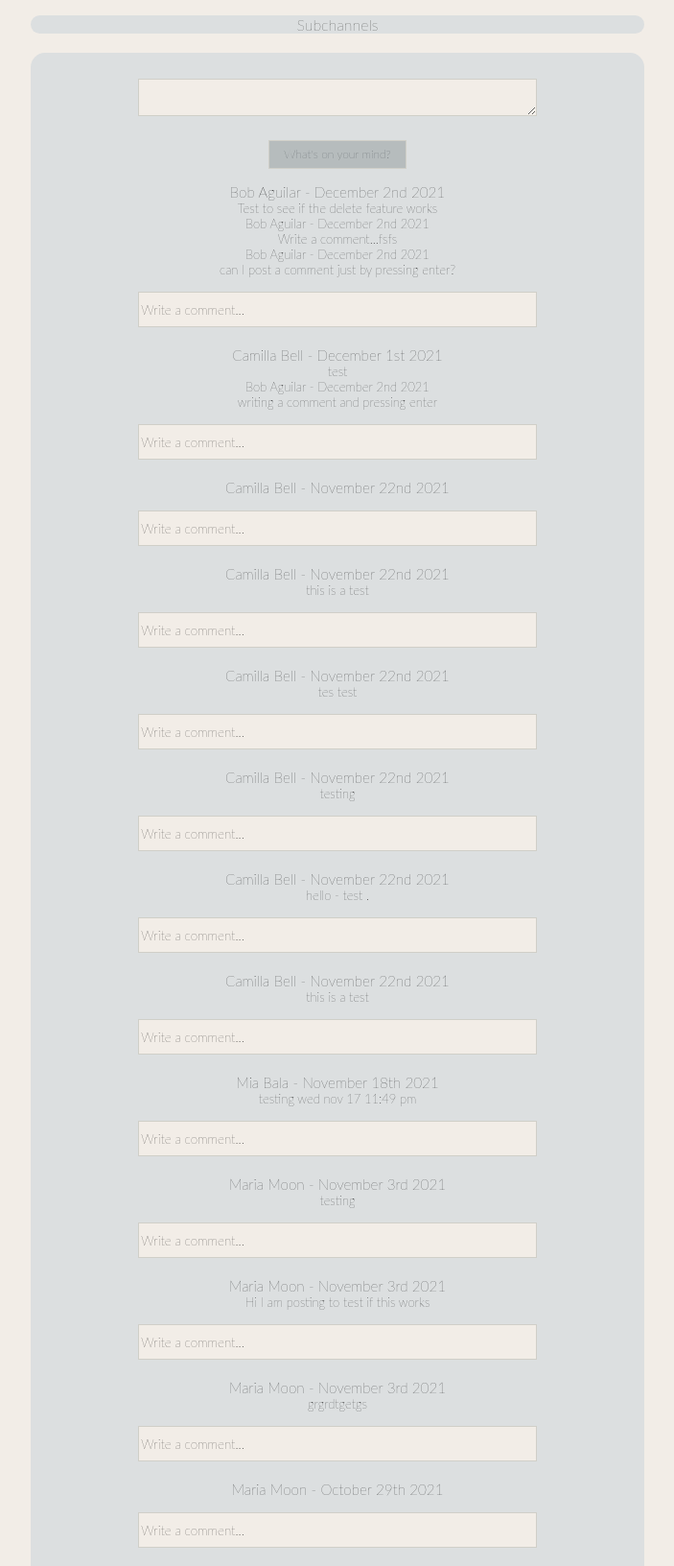
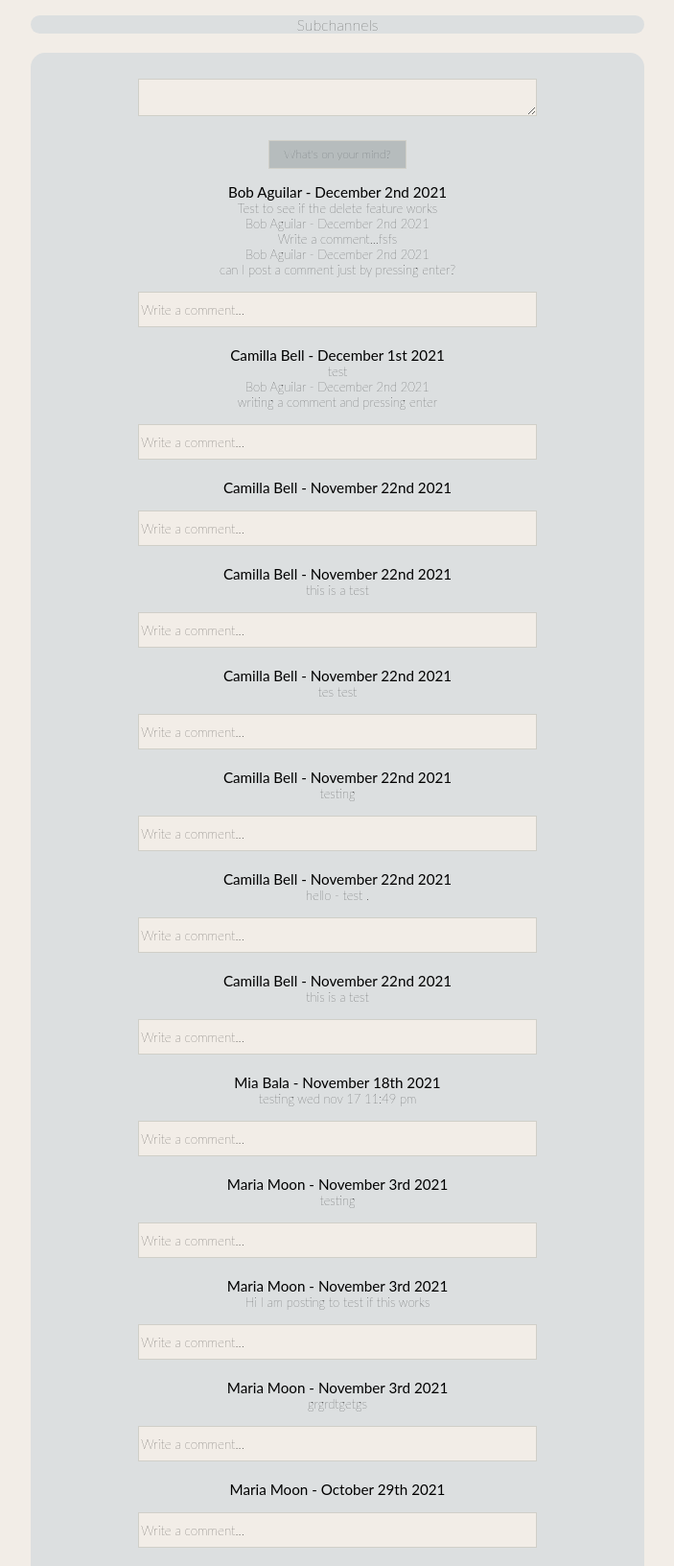
Before and after one commit to msibala/junglebook_project, a Django app: page /wall in a window 1280 px wide. Shown: the part 337-1969 px from the top of the page at 96% size, without its empty margins (288-991 px from the left). Run offline with Django 3.2, Linux system fonts and the light colour scheme; data comes from the database, SQL or seed files in the repository.

Commit message:
made names bold

```diff
--- a/apps/jungle_app/static/jungle_app/css/wall.css
+++ b/apps/jungle_app/static/jungle_app/css/wall.css
@@ -91,6 +91,9 @@
         background-color: rgb(242,237,231);
         border: 1px solid rgb(208,207,200);
     }
+    #postdetails{
+        font-weight: bold;
+    }
     #msgbtn{
         margin-top: 15px;
         margin-bottom: 15px;
--- a/apps/jungle_app/templates/jungle_app/wall.html
+++ b/apps/jungle_app/templates/jungle_app/wall.html
@@ -50,7 +50,7 @@
                  </div>
                  <div id="message_one">
                     {% for post in posts reversed %}
-                    <h3 id="postdetails">{{post.messager.first_name}} {{post.messager.last_name}} - {{post.created_at|date:'F jS Y'}} {% if post.messager.id == request.session.u_id %} <a href="/delmsg/{{post.id}}"><button>Delete</button></a>{% endif %}</h3>
+                    <h3 id="postdetails"><b>{{post.messager.first_name}} {{post.messager.last_name}} - {{post.created_at|date:'F jS Y'}} {% if post.messager.id == request.session.u_id %} <a href="/delmsg/{{post.id}}"><button>Delete</button></a>{% endif %}</b></h3>
                     <p id="post">{{post.message}}</p>
                      <!-- <p id="micro">...posted {{post.created_at|timesince}} ago.</p> -->
                      {% for comment in post.post_comments.all %}
```
